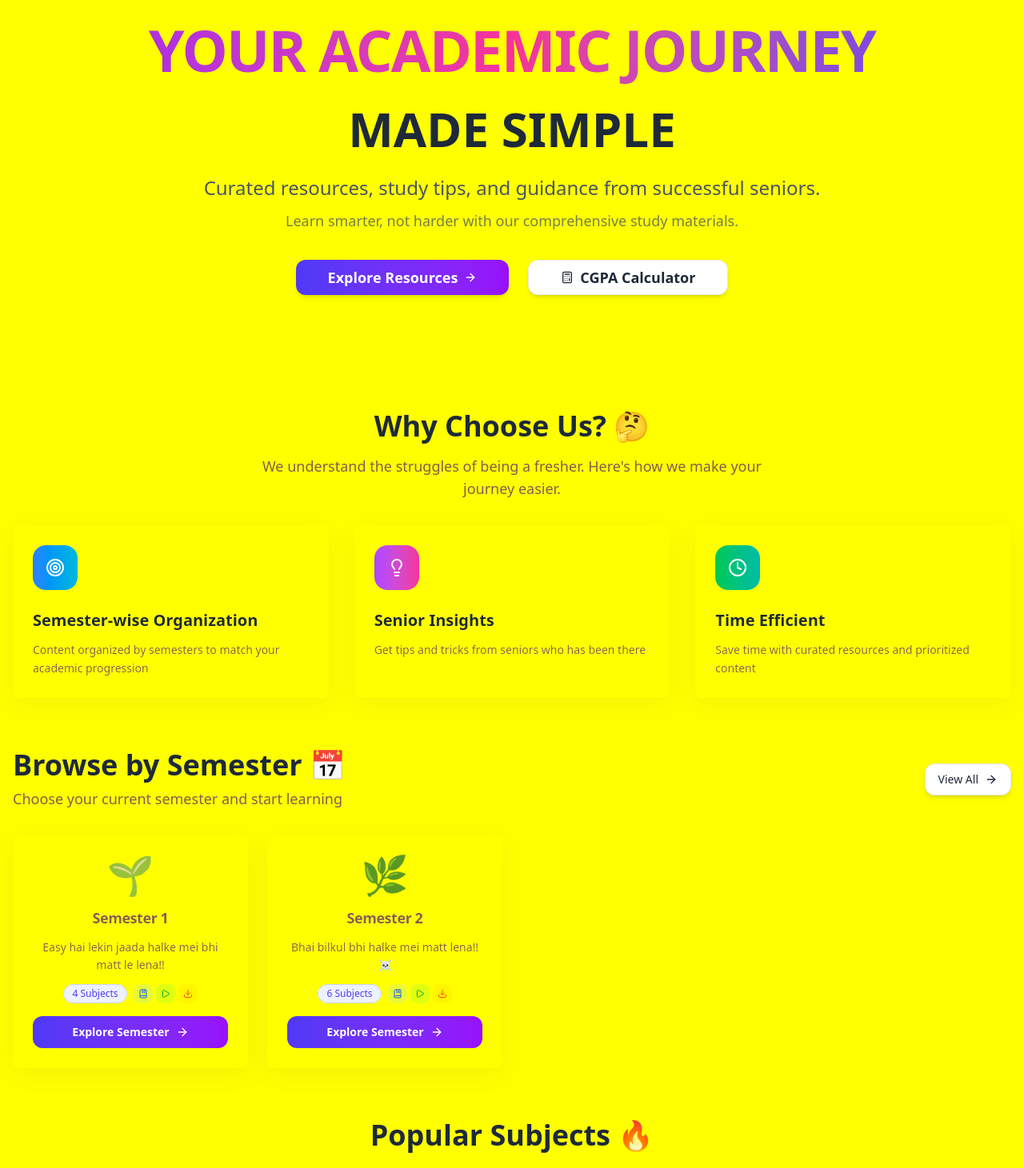
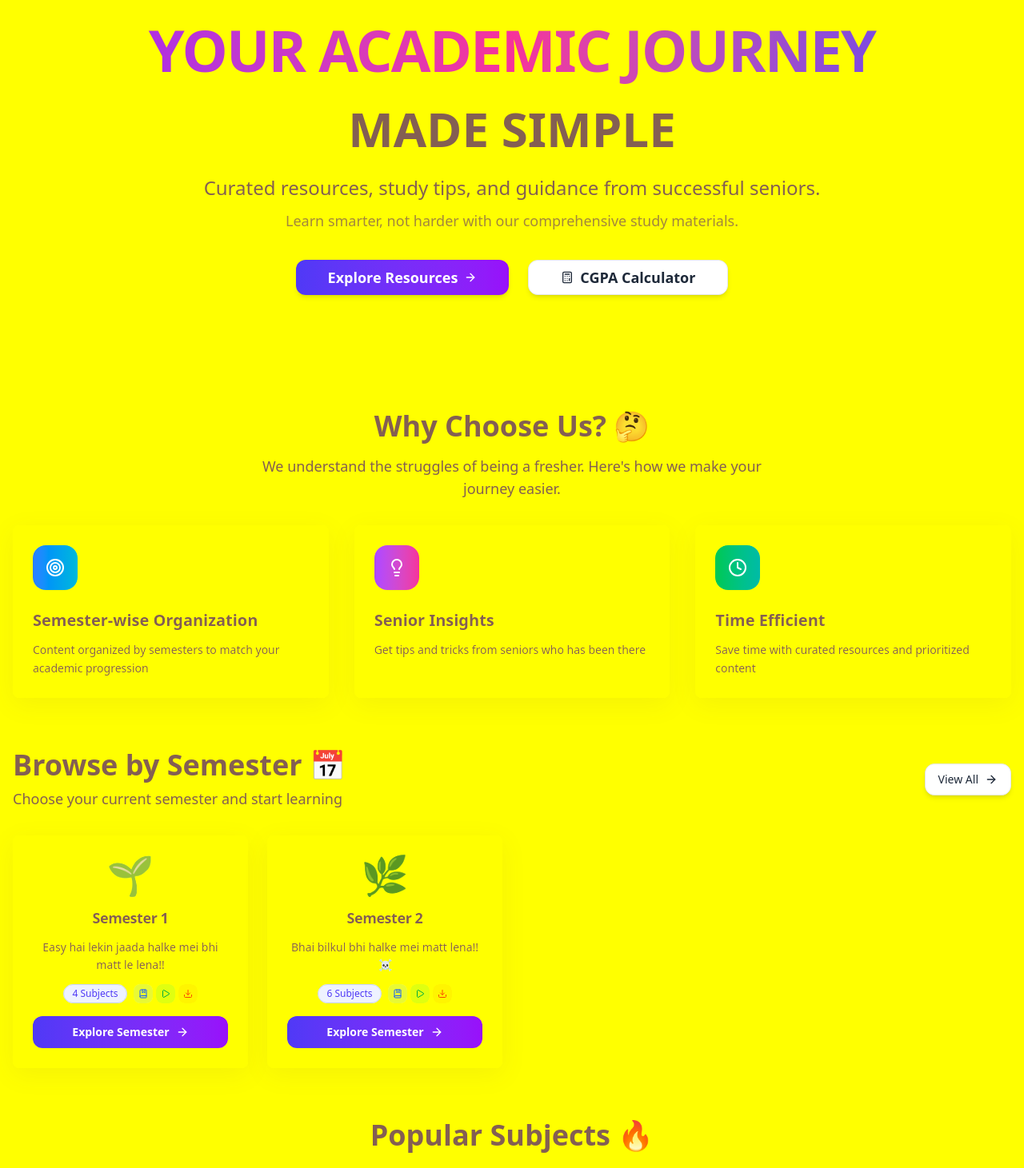
Before and after one commit to vaibhavguptahere/kyapadhnahai-test, a Next.js app: page / in a window 1280 px wide. Shown: the part 160-1621 px from the top of the page at 80% size. Built offline with nearby package versions, Linux system fonts and the light colour scheme.

Commit message:
Updated page.js

```diff
--- a/app/cgpa-calculator/page.js
+++ b/app/cgpa-calculator/page.js
@@ -135,7 +135,7 @@ export default function CGPACalculator() {
 
                     {cgpa !== null && (
                         <div className="text-center pt-6 space-y-4 animate-slide-up">
-                            <div className="text-lg font-medium text-muted-foreground">
+                            <div className="text-lg font-medium text-foreground">
                                 Your CGPA is:
                             </div>
                             <div className={`text-4xl font-bold font-poppins ${getCGPAColor(cgpa)}`}>
--- a/app/page.js
+++ b/app/page.js
@@ -84,10 +84,10 @@ export default function Home() {
           <h1 className="text-5xl md:text-7xl font-bold font-poppins bg-gradient-to-r from-purple-600 via-pink-500 to-indigo-600 bg-clip-text text-transparent leading-tight tracking-tight">
             YOUR ACADEMIC JOURNEY
           </h1>
-          <h2 className="text-4xl md:text-6xl font-bold font-poppins text-gray-800 dark:text-gray-100">
+          <h2 className="text-4xl md:text-6xl font-bold font-poppins text-foreground">
             MADE SIMPLE
           </h2>
-          <p className="text-xl md:text-2xl text-gray-600 dark:text-gray-300 max-w-4xl mx-auto leading-relaxed font-medium font-inter">
+          <p className="text-xl md:text-2xl text-muted-foreground max-w-4xl mx-auto leading-relaxed font-medium font-inter">
             Curated resources, study tips, and guidance from successful seniors.
             <br />
             <span className="text-lg opacity-75">Learn smarter, not harder with our comprehensive study materials.</span>
@@ -113,7 +113,7 @@ export default function Home() {
       {/* Features Section */}
       <section className="space-y-8">
         <div className="text-center space-y-4">
-          <h2 className="text-3xl md:text-4xl font-bold font-poppins text-gray-800 dark:text-gray-100">
+          <h2 className="text-3xl md:text-4xl font-bold font-poppins text-foreground">
             Why Choose Us? 🤔
           </h2>
           <p className="text-lg text-muted-foreground max-w-2xl mx-auto font-inter">
@@ -132,7 +132,7 @@ export default function Home() {
                 <div className={`w-14 h-14 rounded-2xl bg-gradient-to-r ${feature.gradient} flex items-center justify-center mb-6 group-hover:scale-110 group-hover:rotate-3 transition-all duration-300 shadow-md`}>
                   <feature.icon className="h-6 w-6 text-white" />
                 </div>
-                <h3 className="text-xl font-semibold font-poppins mb-3 text-gray-800 dark:text-gray-100 group-hover:text-indigo-600 dark:group-hover:text-indigo-400 transition-colors">{feature.title}</h3>
+                <h3 className="text-xl font-semibold font-poppins mb-3 text-foreground group-hover:text-primary transition-colors">{feature.title}</h3>
                 <p className="text-muted-foreground leading-relaxed text-sm font-inter">{feature.description}</p>
               </CardContent>
             </Card>
@@ -144,7 +144,7 @@ export default function Home() {
       <section className="space-y-8">
         <div className="flex items-center justify-between">
           <div>
-            <h2 className="text-3xl md:text-4xl font-bold font-poppins text-gray-800 dark:text-gray-100">
+            <h2 className="text-3xl md:text-4xl font-bold font-poppins text-foreground">
               Browse by Semester 📅
             </h2>
             <p className="text-lg text-muted-foreground mt-2 font-inter">
@@ -169,7 +169,7 @@ export default function Home() {
               <CardHeader className="pb-3">
                 <div className="text-center">
                   <div className="text-5xl mb-4 group-hover:scale-110 transition-transform duration-300">{semester.emoji}</div>
-                  <CardTitle className="text-lg font-semibold font-poppins group-hover:text-indigo-600 dark:group-hover:text-indigo-400 transition-colors">
+                  <CardTitle className="text-lg font-semibold font-poppins group-hover:text-primary transition-colors">
                     {semester.name}
                   </CardTitle>
                   <CardDescription className="text-sm leading-relaxed mt-3 font-inter">
@@ -207,7 +207,7 @@ export default function Home() {
       </section>
       <section className="space-y-8">
         <div className="text-center space-y-4">
-          <h2 className="text-3xl md:text-4xl font-bold font-poppins text-gray-800 dark:text-gray-100">
+          <h2 className="text-3xl md:text-4xl font-bold font-poppins text-foreground">
             Popular Subjects 🔥
           </h2>
           <p className="text-lg text-muted-foreground max-w-2xl mx-auto font-inter">
@@ -243,7 +243,7 @@ export default function Home() {
                         </div>
                       </div>
                     </div>
-                    <CardTitle className="text-xl font-bold font-poppins group-hover:text-indigo-600 dark:group-hover:text-indigo-400 transition-colors leading-tight">
+                    <CardTitle className="text-xl font-bold font-poppins group-hover:text-primary transition-colors leading-tight">
                       {subject.name}
                     </CardTitle>
                     <CardDescription className="text-sm leading-relaxed font-inter">
--- a/app/semester/[id]/page.js
+++ b/app/semester/[id]/page.js
@@ -107,6 +107,7 @@ export default function SemesterPage() {
                 </div>
 
                 <CardTitle className="text-xl font-bold group-hover:text-purple-600 transition-colors">
+                <CardTitle className="text-xl font-bold group-hover:text-primary transition-colors">
                   {subject.name}
                 </CardTitle>
                 <CardDescription className="text-sm leading-relaxed font-inter">
--- a/app/semesters/page.js
+++ b/app/semesters/page.js
@@ -61,6 +61,7 @@ export default function SemestersPage() {
               <div className="text-center space-y-2">
                 <div className="text-6xl group-hover:scale-110 transition-transform duration-300">{semester.emoji}</div>
                 <CardTitle className="text-2xl font-bold font-poppins group-hover:text-purple-600 dark:group-hover:text-purple-400 transition-colors">
+                <CardTitle className="text-2xl font-bold font-poppins group-hover:text-primary transition-colors">
                   {semester.name}
                 </CardTitle>
                 <CardDescription className="text-base font-inter">
@@ -104,7 +105,7 @@ export default function SemestersPage() {
                     <div key={subject.id} className="flex items-center justify-between p-3 glass dark:glass-dark rounded-xl hover:bg-white/10 dark:hover:bg-white/5 transition-all duration-200 group/subject">
                       <div className="flex items-center gap-2">
                         <span className="text-lg group-hover/subject:scale-110 transition-transform">{subject.emoji}</span>
-                        <span className="text-sm font-medium text-foreground group-hover/subject:text-purple-600 dark:group-hover/subject:text-purple-400 transition-colors font-inter">{subject.name}</span>
+                        <span className="text-sm font-medium text-foreground group-hover/subject:text-primary transition-colors font-inter">{subject.name}</span>
                       </div>
                       <div className="flex items-center gap-2">
                         <Badge variant="outline" className="text-xs bg-purple-500/10 text-purple-600 dark:text-purple-400 border-purple-500/20">
--- a/app/tips/page.js
+++ b/app/tips/page.js
@@ -108,7 +108,7 @@ export default function TipsPage() {
                             <CardHeader className="pb-4">
                                 <div className="flex items-start justify-between mb-3">
                                     <div className="flex items-center gap-2">
-                                        <div className="p-2 rounded-lg bg-gradient-to-r from-purple-500 to-pink-500">
+                                        <div className="p-2 rounded-lg bg-gradient-to-r from-primary to-secondary">
                                             <CategoryIcon className="h-4 w-4 text-white" />
                                         </div>
                                         <Badge variant="secondary" className="text-xs">
@@ -118,6 +118,7 @@ export default function TipsPage() {
                                 </div>
 
                                 <CardTitle className="text-xl font-bold group-hover:text-purple-600 transition-colors leading-tight">
+                                <CardTitle className="text-xl font-bold group-hover:text-primary transition-colors leading-tight">
                                     {tip.title}
                                 </CardTitle>
                             </CardHeader>
--- a/components/footer.js
+++ b/components/footer.js
@@ -3,7 +3,7 @@ import Image from "next/image";
 
 export default function Footer() {
   return (
-    <footer className="bg-background text-foreground border-t border-border py-12 px-6 md:px-16">
+    <footer className="bg-card text-card-foreground border-t border-border py-12 px-6 md:px-16">
       <div className="max-w-7xl mx-auto grid grid-cols-1 md:grid-cols-5 gap-8">
         {/* Left Intro */}
         <div className="md:col-span-2">
@@ -13,7 +13,7 @@ export default function Footer() {
           </p>
 
           {/* Developer Card */}
-          <div className="mt-6 p-4 bg-muted/10 rounded-xl border border-border flex items-center gap-4 shadow-sm">
+          <div className="mt-6 p-4 bg-muted/20 rounded-xl border border-border flex items-center gap-4 shadow-sm">
             <Image
               src="/vaibhav.jpg" // <-- Place your image in public/vaibhav.jpg
               alt="Developer"
--- a/components/header.js
+++ b/components/header.js
@@ -66,7 +66,7 @@ export function Header() {
                 <Link
                   key={item.name}
                   href={item.href}
-                  className="flex items-center space-x-2 px-3 py-2 rounded-lg text-sm font-medium text-foreground hover:text-primary transition-colors group"
+                  className="flex items-center space-x-2 px-3 py-2 rounded-lg text-sm font-medium text-foreground hover:text-primary hover:bg-accent/50 transition-colors group"
                 >
                   <IconComponent className="h-4 w-4 group-hover:scale-110 transition-transform" />
                   <span>{item.name}</span>
@@ -114,7 +114,7 @@ export function Header() {
                   <Link
                     key={item.name}
                     href={item.href}
-                    className="flex items-center space-x-3 text-sm font-medium text-foreground hover:text-primary transition-all duration-200 py-3 px-4 rounded-lg hover:bg-accent"
+                    className="flex items-center space-x-3 text-sm font-medium text-foreground hover:text-primary transition-all duration-200 py-3 px-4 rounded-lg hover:bg-accent/50"
                     onClick={() => setIsMenuOpen(false)}
                   >
                     <item.icon className="h-4 w-4" />
```
